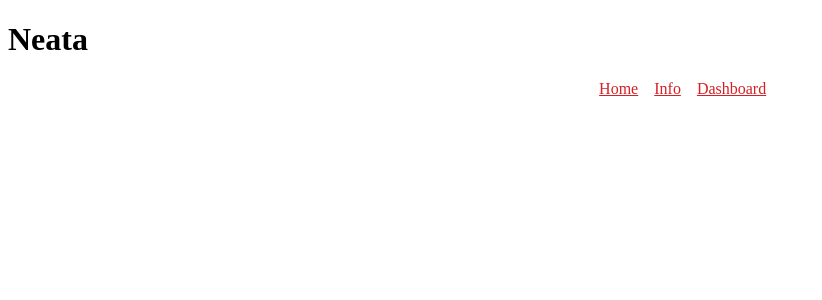
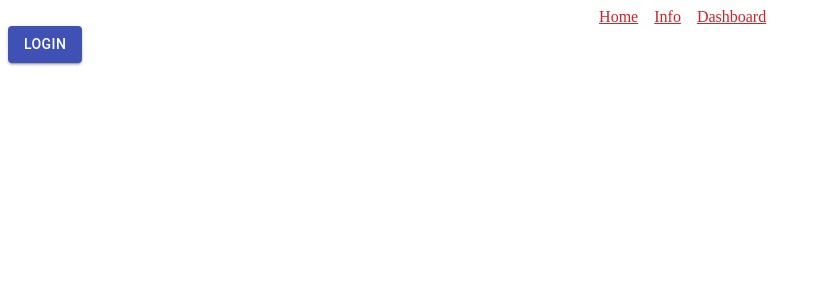
Before and after one commit to codetapacademy/fun-retrospective, a React (Create React App) app: page /login in a window 1280 px wide. Shown: the top 300 px of the page, without its empty margins (0-822 px from the left). Built offline with nearby package versions, Linux system fonts and the light colour scheme.

Commit message:
add protected route for @reach/router

```diff
--- /dev/null
+++ b/src/component/not-found/index.js
@@ -0,0 +1 @@
+export { NotFound } from './not-found.component'
--- /dev/null
+++ b/src/component/not-found/not-found.component.jsx
@@ -0,0 +1,12 @@
+import { Redirect } from '@reach/router'
+import React from 'react'
+
+export const NotFound = () => {
+  return (
+    <div>
+      <h1>Not Found</h1>
+      <p>The hamsters have gone mad! We'll try to fix it as soon as possible.</p>
+      <Redirect from="/" to="/login" noThrow />
+    </div>
+  )
+}
--- /dev/null
+++ b/src/component/protected/index.js
@@ -0,0 +1 @@
+export { Protected } from './protected.component'
--- /dev/null
+++ b/src/component/protected/protected.component.jsx
@@ -0,0 +1,13 @@
+import React from "react";
+import { Redirect } from "@reach/router";
+import { useSelector } from "react-redux";
+
+export const Protected = ({ children }) => {
+  const isLoggedIn = useSelector(({ user }) => user.isLoggedIn);
+
+  return isLoggedIn ? (
+    <>{children}</>
+  ) : (
+    <Redirect from="/" to="/login" noThrow />
+  );
+};
--- a/src/component/retrospective/retrospective.component.jsx
+++ b/src/component/retrospective/retrospective.component.jsx
@@ -1,21 +1,44 @@
-import React from 'react'
-import { Router } from '@reach/router'
+import React, { useEffect } from 'react'
+import { Router, Redirect, redirectTo } from '@reach/router'
+import { useSelector } from 'react-redux'
+
 import { TopMenu } from '../top-menu/top-menu.component'
 import { Info } from '../info'
 import { Login } from '../login'
 import { Dashboard } from '../dashboard'
 import { Room } from '../room'
+import { NotFound } from '../not-found'
+import { Protected } from '../protected/protected.component'
+
+const useIsLoggedIn = () => {
+  const isLoggedIn = useSelector(({ user }) => user.isLoggedIn)
+  // useEffect(() => {
+  //   !isLoggedIn && redirectTo('/login')
+  // }, [])
+
+  return isLoggedIn
+}
 
 export const Retrospective = () => {
+  const isLoggedIn = useIsLoggedIn()
+  console.log(isLoggedIn)
+  // const isLoggedIn = useSelector(({ user }) => user.isLoggedIn)
   return (
     <div>
-      <h1>Neata</h1>
       <TopMenu />
       <Router>
-        <Info path="/info" />
+        <Login path="/login" />
         <Login path="/" />
-        <Dashboard path="/da" />
-        <Room path="/room/:dasta" />
+        <NotFound default />
+
+        <Protected path="/user">
+          <Info path="/info" />
+          <Dashboard path="/da" />
+        </Protected>
+
+        <Protected path="/room">
+          <Room path="/room/:dasta" />
+        </Protected>
       </Router>
     </div>
   )
--- a/src/component/top-menu/top-menu.component.jsx
+++ b/src/component/top-menu/top-menu.component.jsx
@@ -6,8 +6,8 @@ export const TopMenu = () => {
     <TMS.Nav>
       <span />
       <TMS.NiceLink to="/">Home</TMS.NiceLink>
-      <TMS.NiceLink to="/info">Info</TMS.NiceLink>
-      <TMS.NiceLink to="/da">Dashboard</TMS.NiceLink>
+      <TMS.NiceLink to="/user/info">Info</TMS.NiceLink>
+      <TMS.NiceLink to="/user/da">Dashboard</TMS.NiceLink>
     </TMS.Nav>
   )
 }
```
